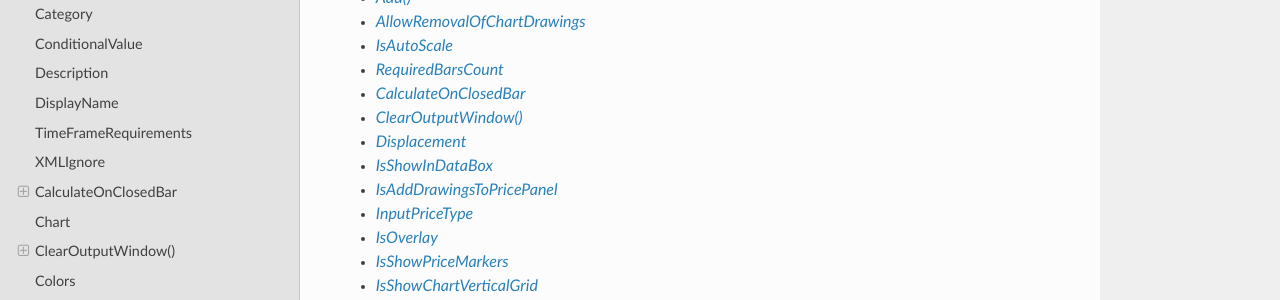
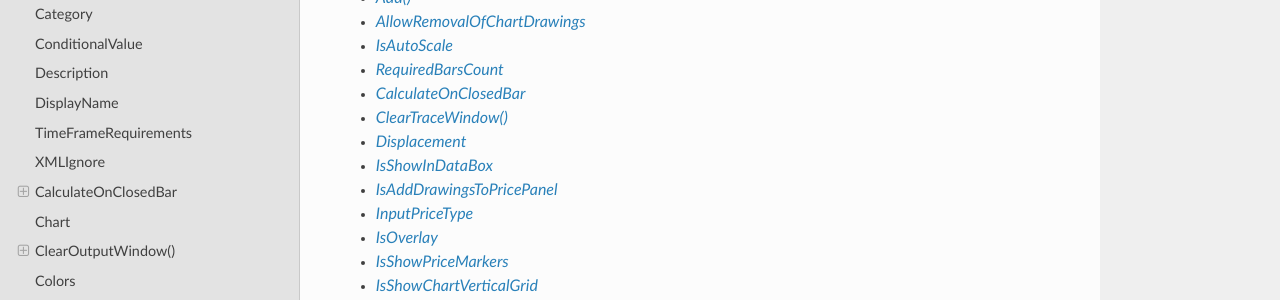
Before and after one commit to AgenaTrader/AgenaScript-documentation, an MkDocs documentation site: the page built from sources/keywords.md, in a window 1280 px wide and 900 px high, scrolled down 57269 px. Shown: the part 150-450 px from the top of the window. Built offline with MkDocs 1.6.1, drawn with Linux system fonts in a browser that asks for light colours; nearby versions of some CDN libraries; old or Windows-style settings are respelled for this version of MkDocs.

Commit message:
Update keywords.md

```diff
--- a/sources/keywords.md
+++ b/sources/keywords.md
@@ -2141,7 +2141,7 @@ protected override void OnInit()
 -   [*IsAutoScale*](#isautoscale)
 -   [*RequiredBarsCount*](#requiredbarscount)
 -   [*CalculateOnClosedBar*](calculateonclosedbar)
--   [*ClearOutputWindow()*](#clearoutputwindow)
+-   [*ClearTraceWindow()*](#cleartracewindow)
 -   [*Displacement*](#displacement)
 -   [*IsShowInDataBox*](#isshowindatabox)
 -   [*IsAddDrawingsToPricePanel*](#isadddrawingstopricepanel)
```
